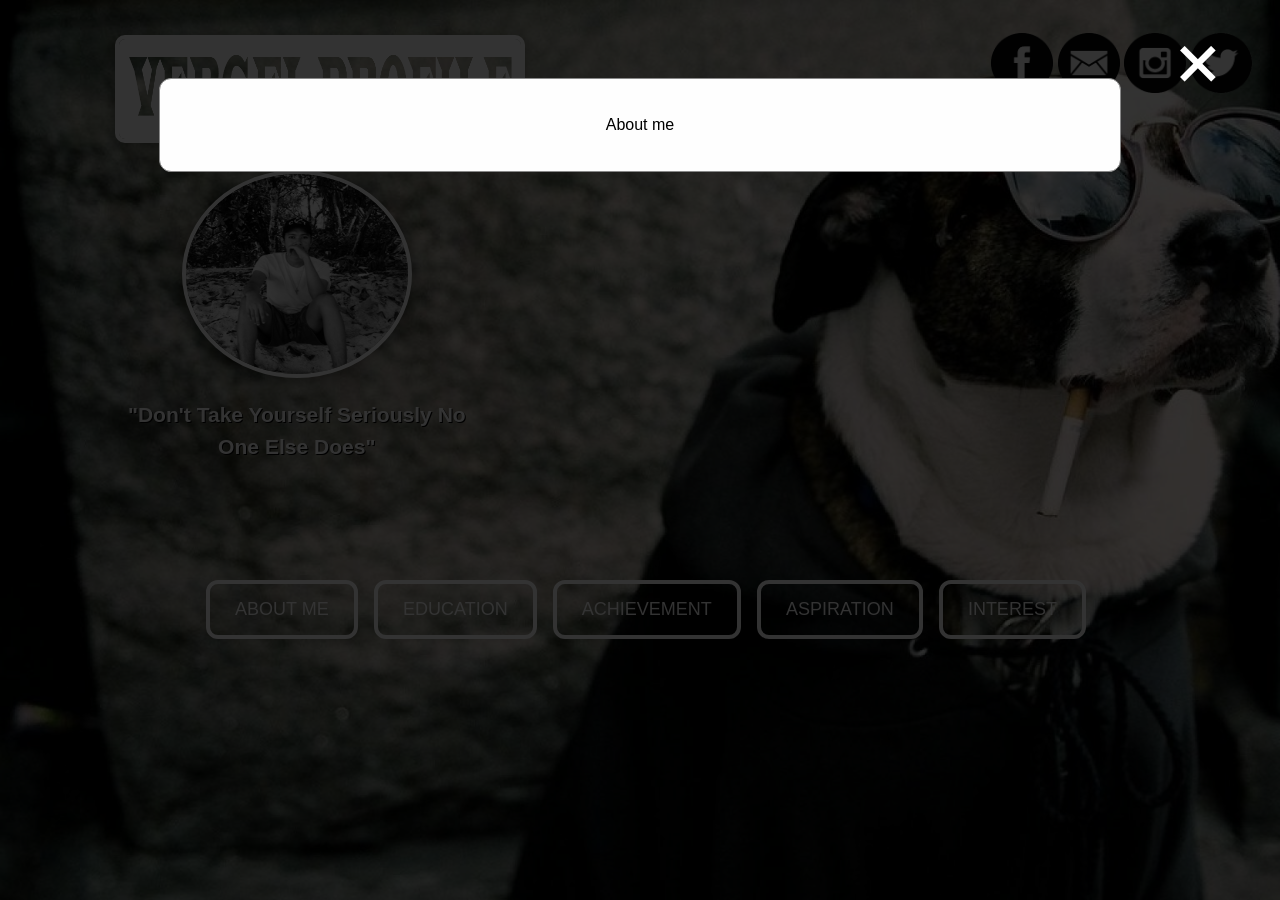
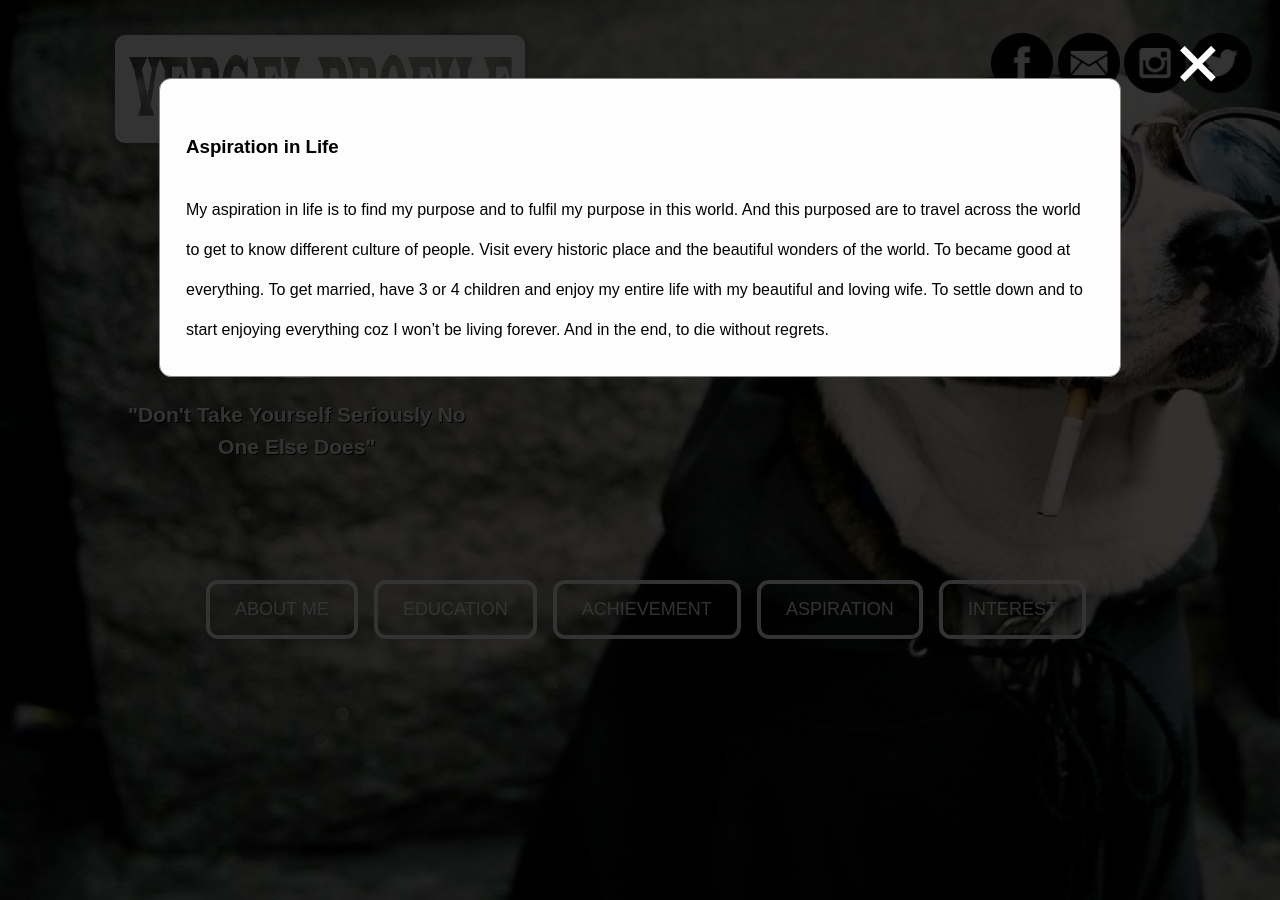
Before and after one commit to vclaveria/CLAVERIA_Vergel_PersonalWebsite, a PHP site: page / in a window 1280 px wide, after a click on "ASPIRATION". Run offline with PHP 8.4, Linux system fonts and the light colour scheme.

Commit message:
adding content about my aspiration. this content can see of you click the aspiration button below in home page

```diff
--- a/index.php
+++ b/index.php
@@ -214,7 +214,12 @@ body {
       <div class="modal-content">
           <div class="container">
 
-          <center> About me</center>
+     <h3>Aspiration in Life</h3>
+    My aspiration in life is to find my purpose and to fulfil my purpose in this world. And this purposed are
+    to travel across the world to get to know different culture of people. Visit every historic place and the
+    beautiful wonders of the world. To became good at everything. To get married, have 3 or 4 children and enjoy
+    my entire life with my beautiful and loving wife. To settle down and to start enjoying everything coz I won’t
+    be living forever. And in the end, to die without regrets.
 
           </div>
       </div>
```
